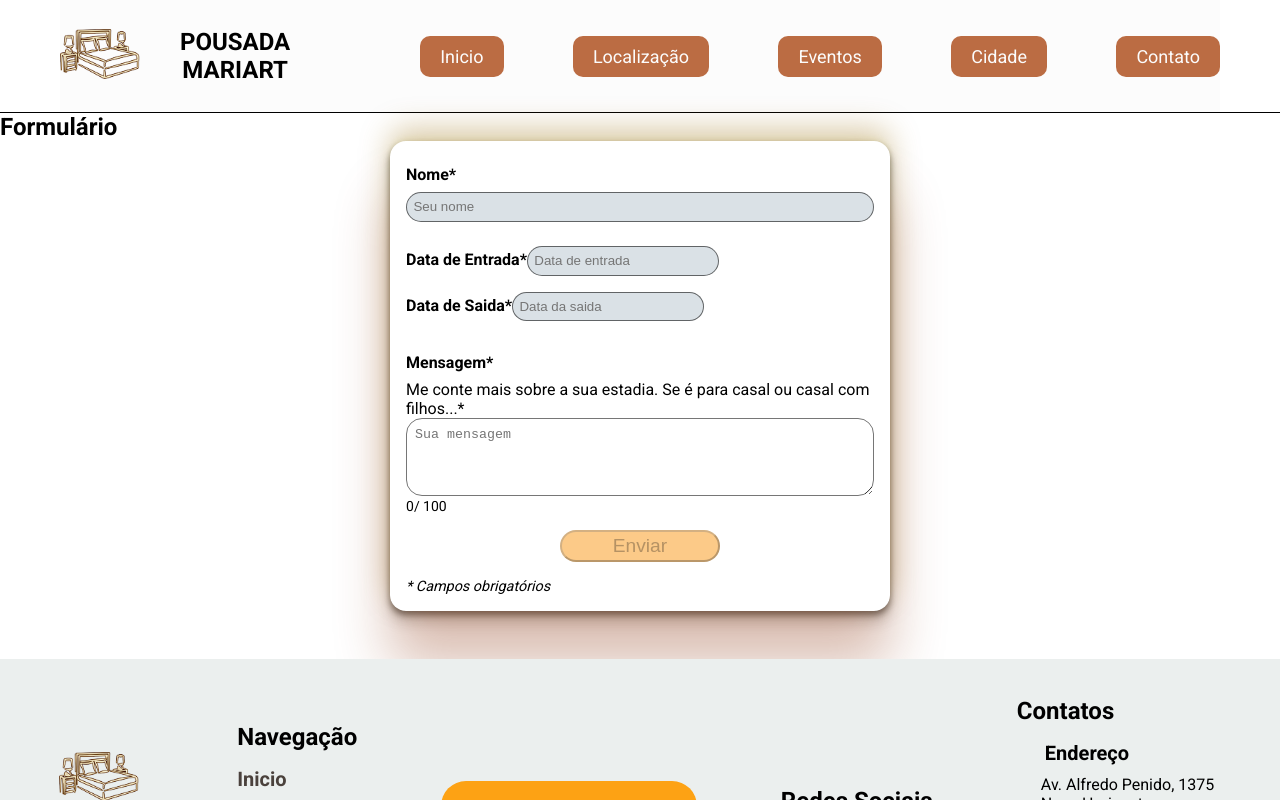
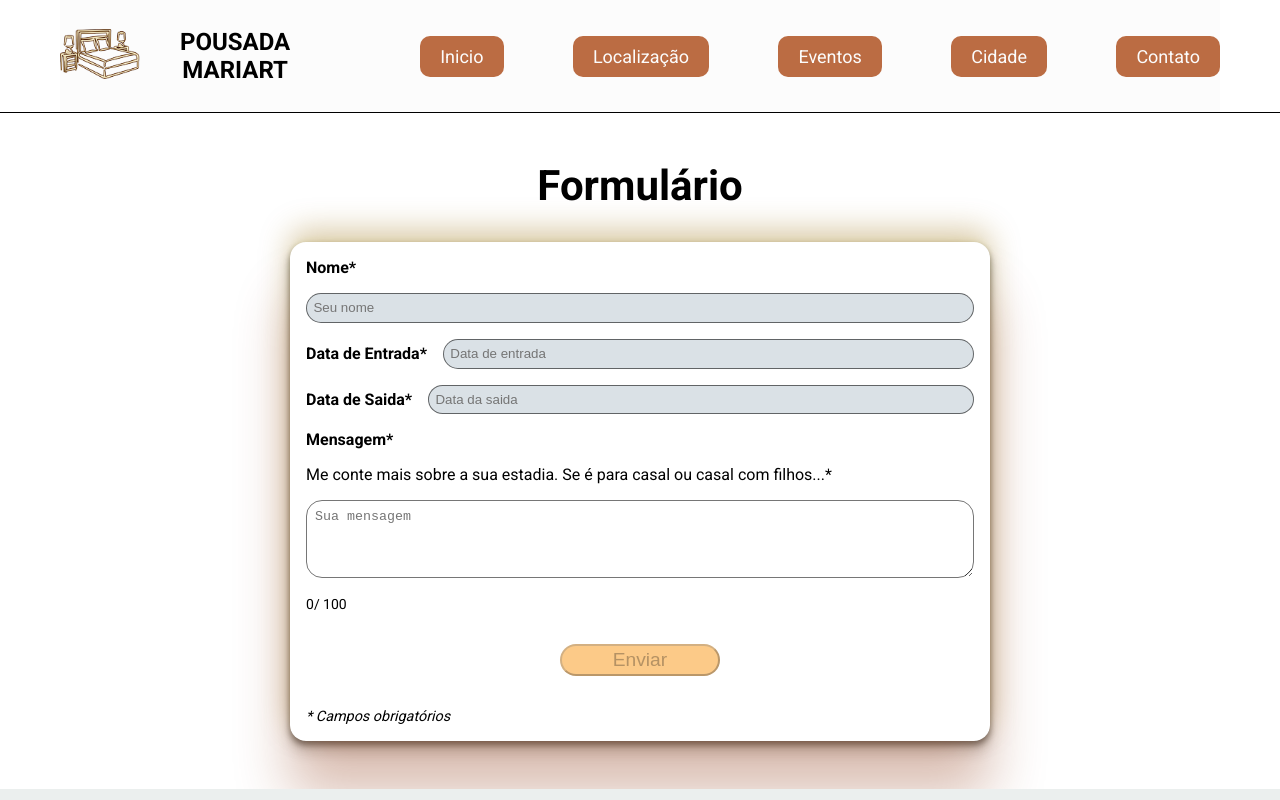
Before and after one commit to Vinicius-PR/Pousada-Mariart, a React (Create React App) app: page /contact in a window 1280 px wide. Shown: the top 800 px of the page. Built offline with nearby package versions, Linux system fonts and the light colour scheme; some icons are missing.

Commit message:
Contact page is finished. Also deleted the variables inside the _colors.scss that were not being used

```diff
--- a/src/components/contact/Contact.tsx
+++ b/src/components/contact/Contact.tsx
@@ -32,12 +32,13 @@ export default function Contact() {
   }
 
   return (
-    <section className="contacts">
+    <section className="contacts marging-top-responsive">
 
-      <h1 className="global_titles">Formulário</h1>
+      <h1 className="heading-1">Formulário</h1>
 
       <form className="contacts__form">
 
+        <div className="contacts__form__name">
           <label htmlFor='name'><strong>Nome*</strong></label>
           <input
             type='text'
@@ -46,14 +47,15 @@ export default function Contact() {
             placeholder='Seu nome'
             onChange={(event) => setName(event.target.value)}
           />
-        <span className="contacts__form--errorMessage"></span>
+        </div>
 
-        <div className="contacts__form--dates">
-          <div className="contacts__form--dates__date_in">
+        <div className="contacts__form__dates">
+          <div className="contacts__form__dates__date-in">
             <label htmlFor='date_in'><strong>Data de Entrada*</strong></label>
             <DatePicker
               name='date_in'
               id='date_in'
+              className="myDatePicker"
               onChange={(e) => {
                 if(e == null) {
                   setDateIn("Não Definido - Error")
@@ -74,7 +76,7 @@ export default function Contact() {
             />
           </div>
 
-          <div className="contacts__form--dates__date_out">
+          <div className="contacts__form__dates__date-out">
             <label htmlFor='date_out'><strong>Data de Saida*</strong></label>
             <DatePicker
               name="date_out"
@@ -100,6 +102,7 @@ export default function Contact() {
           </div>
         </div>
 
+        <div className="contacts__form__message">
           <label htmlFor="message"><strong>Mensagem*</strong></label>
           <p>Me conte mais sobre a sua estadia. Se é para casal ou casal com filhos...*</p>
 
@@ -116,11 +119,11 @@ export default function Contact() {
             <span id="current">{message.length}</span>
             <span id="maximum">/ 100</span>
           </div>
-        <span className="contacts__form--errorMessage"></span>
+        </div>
 
 
         <button
-          className="contacts__form--button"
+          className="contacts__form__button"
           type="button"
           onClick={handleClick}
           disabled={name === '' || dateIn === '' || dateOut === '' || message === ''}
--- a/src/styles/_colors.scss
+++ b/src/styles/_colors.scss
@@ -1,24 +1,3 @@
-$nav-bg: linear-gradient(90deg, #5f370e 0%, rgba(151, 90, 22, 0.81) 52.85%, rgba(101, 43, 25, 0.81) 99.48%);
-$content-bg: hsla(0, 0%, 77%, 0.479);
-$title: #441d11;
-$title-line: #2c130b;
-
-$brown-400: #7e5232;
-
-$yellow-200: #fef08a;
-$yellow-400: #facc15;
-$yellow-500: #eab308;
-$yellow-600: #ca8a04;
-$yellow-900: #713f12;
-$yellow-950: #422006;
-
-$lime-900: #365314;
-
-$orange-900: #7c2d12;
-
-
-// ***************** NEW ONES: *****************
-
 $light-gray: #EBEFEE;
 $dark-brown: #4A413C;
 $orange-brown: #BB6C43;
--- a/src/styles/contact/contact.scss
+++ b/src/styles/contact/contact.scss
@@ -1,26 +1,25 @@
 @use "../colors.scss";
 
 .contacts {
-  max-width: 1440px;
-  margin: 0 auto;
+  max-width: 1320px;
+
+  h1 {
+    margin-bottom: 2rem;
+  }
 
   &__form {
-    margin: 0 auto 2rem;
+    margin: 0 auto;
     box-shadow: rgba(141, 54, 14, 0.322) 0px 54px 55px, rgba(155, 111, 16, 0.377) 0px -12px 30px,
       rgba(0, 0, 0, 0.486) 0px 4px 6px, rgba(0, 0, 0, 0.17) 0px 12px 13px, rgba(200, 214, 73, 0.09) 0px -3px 5px;
     border-radius: 1rem;
     padding: 1rem;
-
     display: flex;
     flex-direction: column;
-    width: 500px;
+    gap: 1rem;
+    width: 700px;
 
     @media (max-width: 768px) {
-      width: 80vw;
-    }
-
-    label {
-      margin: 0.5rem 0;
+      width: 90vw;
     }
 
     input {
@@ -36,11 +35,32 @@
       background-color: rgba(49, 89, 112, 0.37);
     }
 
-    &--dates {
-      padding: 1rem 0;
+    &__name,
+    &__dates,
+    &__message {
+      display: flex;
+      flex-direction: column;
+      gap: 1rem;
+    }
 
-      input {
-        margin: 0.5rem 0;
+    &__dates {
+      &__date-in,
+      &__date-out {
+        display: flex;
+        gap: 1rem;
+        flex-wrap: wrap;
+        align-items: center;
+        .react-datepicker-wrapper {
+          flex: 1;
+          min-width: 300px;
+          @media (max-width: 425px) {
+            min-width: 250px;
+          }
+
+          @media (max-width: 320px) {
+            min-width: 150px;
+          }
+        }
       }
     }
 
@@ -49,12 +69,7 @@
       padding: 0.5rem;
     }
 
-    &--errorMessage {
-      color: red;
-      font-size: 0.8rem;
-    }
-
-    &--button {
+    &__button {
       width: 10rem;
       height: 2rem;
       margin: 1rem auto;
@@ -98,25 +113,8 @@
   }
 }
 
-.spinner {
-  display: inline-block;
-  border: 6px solid rgba(0, 0, 0, 0.1);
-  border-left-color: #22a6b3;
-  border-radius: 50%;
-  width: 2rem;
-  height: 2rem;
-  animation: spin 1s linear infinite;
-  margin-left: 1rem;
-}
-
 .the-count {
   float: right;
   padding: 0.1rem 0 0 0;
   font-size: 0.875rem;
 }
-
-@keyframes spin {
-  to {
-    transform: rotate(360deg);
-  }
-}
--- a/src/styles/global.scss
+++ b/src/styles/global.scss
@@ -5,6 +5,8 @@
   padding: 0;
   box-sizing: border-box;
 }
+
+// This part of the code is comment. May use in the future.
 
 // html {
 //   @media (max-width: 768px) {
@@ -15,6 +17,8 @@
 //     font-size: 87.5%; // 14px
 //   }
 // }
+
+// This part of the code is comment. May use in the future
 
 .heading-1 {
   font-size: 2.625rem; // 42px
@@ -47,10 +51,6 @@
   @media (max-width: 810px) {
     font-size: 1.2rem;
   }
-
-  // @media (max-width: 600px) {
-  //   font-size: 1.1rem;
-  // }
 }
 
 .marging-top-responsive {
@@ -103,9 +103,6 @@ body {
   margin: 0 auto;
 }
 
-p {
-  font-size: 1rem;
-}
 
 // These styles overwrite the ones that have inside the Swiper package
 
--- a/src/styles/scroll.scss
+++ b/src/styles/scroll.scss
@@ -9,7 +9,7 @@
   right: 2rem;
   height: 2.5rem;
   width: 2.5rem;
-  background-color: colors.$brown-400;
+  background-color: colors.$orange-brown;
   border-radius: 50%;
   cursor: pointer;
   visibility: hidden;
```
Lines whose indentation alone changed are shown as unchanged.
